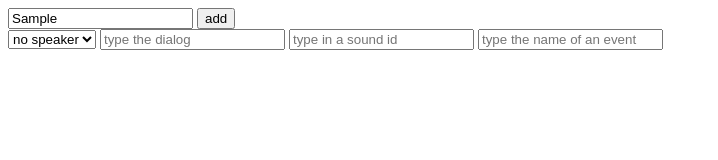
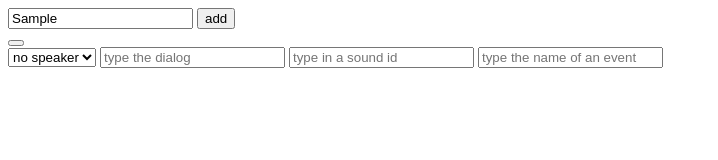
Before and after one commit to nexuster/nexdialog, a plain HTML site: page index.html in a window 1280 px wide. Both pictures are taken after typing "Sample" into the empty fields and a click on the button "add". Shown: the whole page, without its empty margins (0-718 px from the left). Drawn offline with Linux system fonts and the light colour scheme.

Commit message:
preview stuffs

```diff
--- a/app.js
+++ b/app.js
@@ -2,16 +2,31 @@ window.onload = function() {
     const speakerEntry = document.querySelector('#speaker');
     const submitButton = document.querySelector('#submitSpeaker');
     const entrySpeaker = document.querySelector('#entrySpeaker');
+    const speakers = document.querySelector('#speakers');
 
     submitButton.addEventListener('click', function(e) {
-        if (entrySpeaker.value.trim() == "") {
-            alert(entrySpeaker.text + 'is not a valid speaker') //i HATE this
-        } else {
-            let newSpeaker = document.createElement('option');
-            let speaker = speakerEntry.value;
-            newSpeaker.text = speaker;
-            newSpeaker.value = speaker;
-            entrySpeaker.appendChild(newSpeaker);
-        }
+        addValueToDropdown(entrySpeaker,speakerEntry);
+        let newOutput = document.createElement('div');
+        newOutput.textcontent = entrySpeaker.value;
+        let deleteButton = document.createElement('button');
+        deleteButton.text = '-'
+        newOutput.appendChild(deleteButton);
+        speakers.appendChild(newOutput);
+        deleteButton.addEventListener('click', function(e) {
+            newOutput.remove();
+        });
     });
 }
+
+function addValueToDropdown(dropdown,entry) {
+    if (dropdown.value.trim() === "") {
+        alert(dropdown.text + 'is not valid');
+    } else {
+        let newSpeaker = document.createElement('option');
+        let speaker = entry.value;
+        newSpeaker.text = speaker;
+        newSpeaker.value = speaker;
+        dropdown.appendChild(newSpeaker);
+    }
+    entry.value == '';
+}
--- a/index.html
+++ b/index.html
@@ -8,6 +8,9 @@
     <div id="speakerEntry">
       <input id="speaker" placeholder="enter a name"></input>
       <button id="submitSpeaker">add</button>
+    </div>
+    <div id="speakers">
+      <!-- speakers will appear dynamically here -->
     </div>
     <div id="entry">
       <select id="entrySpeaker">
```
